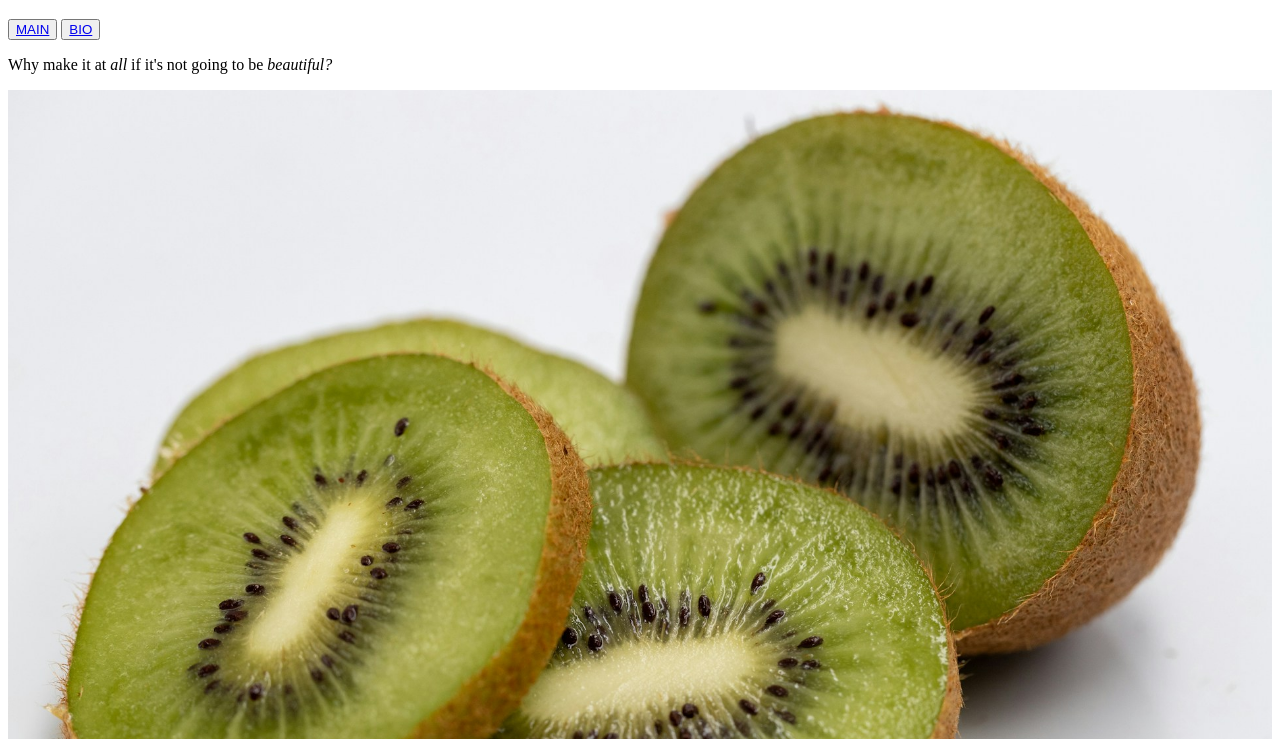
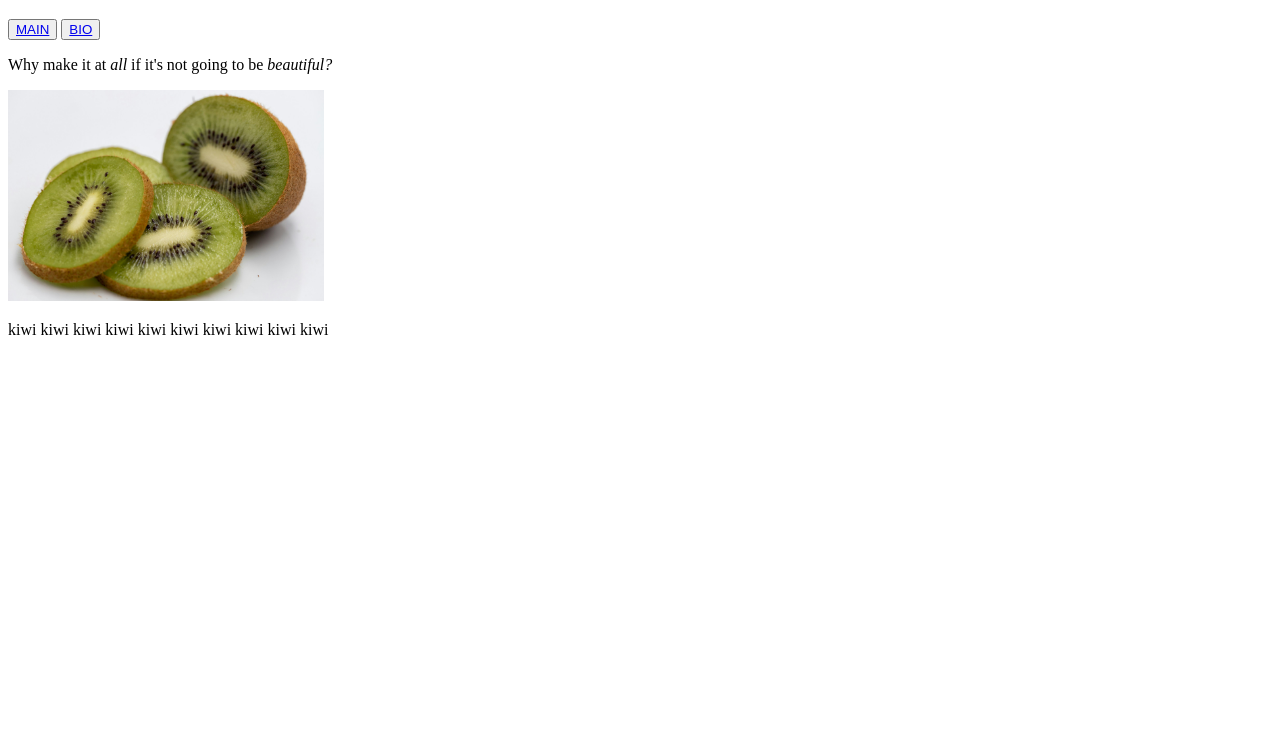
Before and after one commit to Saku-mzi/001, a plain HTML site: page index.html in a window 1280 px wide. Shown: the part 61-800 px from the top of the page. Drawn offline with Linux system fonts and the light colour scheme.

Commit message:
Image resizing

```diff
--- a/index.html
+++ b/index.html
@@ -15,7 +15,7 @@
     </p>
     <p>
       <img
-        width="100%"
+        width="25%"
         src="images/kiwi.jpg"
         alt="its just a kiwi nothing hectic"
       />
```
